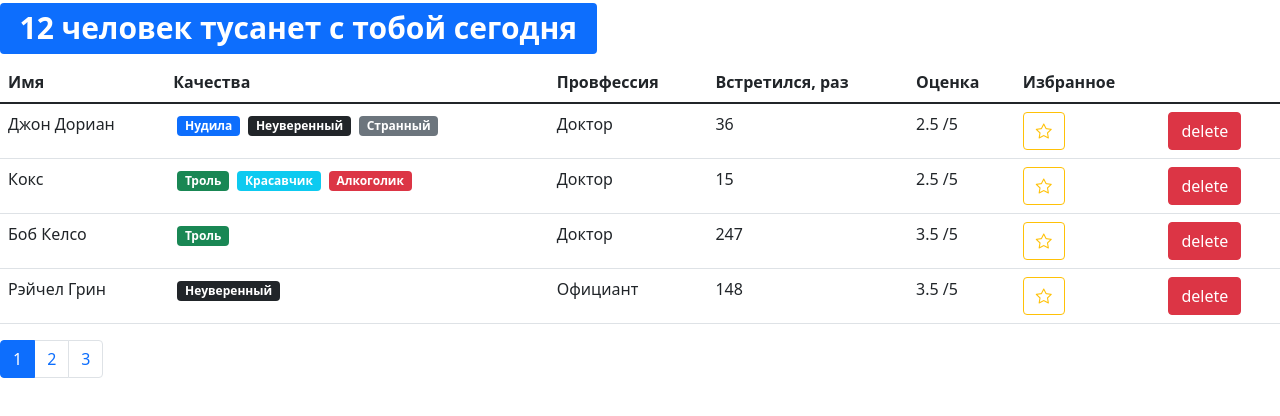
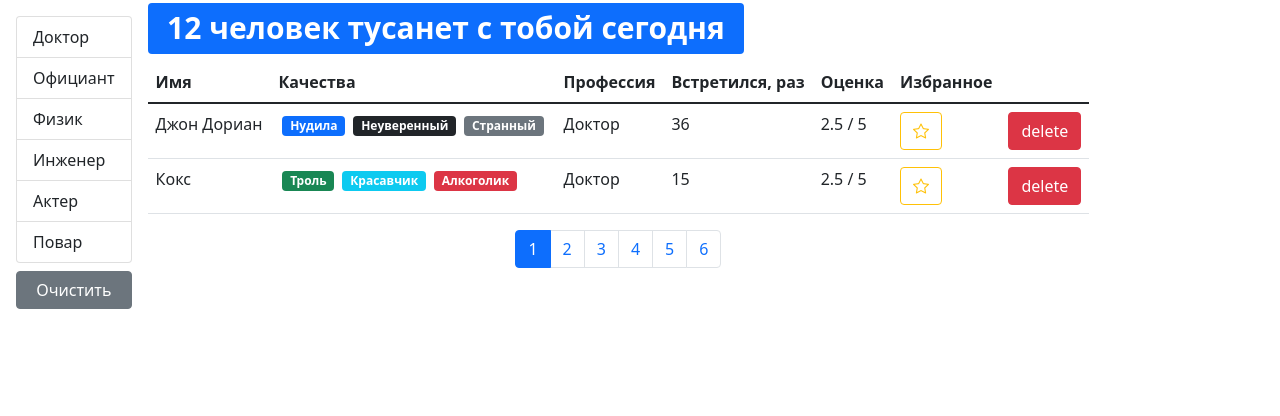
Before and after one commit to SmuggedJerry/fast-company, a React (Create React App) app: page / in a window 1280 px wide. Shown: the top 416 px of the page. Built offline with nearby package versions, Linux system fonts and the light colour scheme.

Commit message:
done HW_4

```diff
--- a/src/app/App.js
+++ b/src/app/App.js
@@ -1,10 +1,14 @@
-import React, { useState } from "react";
+import React, { useState, useEffect } from "react";
 import Users from "./components/users";
-import SearchStatus from "./components/searchStatus";
 import api from "./api";
 
 function App() {
-    const [users, setUsers] = useState(api.users.fetchAll());
+    const [users, setUsers] = useState([]);
+
+    useEffect(() => {
+        api.users.fetchAll().then((data) => setUsers(data));
+    }, []);
+
     const handleDelete = (userId) => {
         setUsers(users.filter((user) => user._id !== userId));
     };
@@ -21,7 +25,6 @@
     };
     return (
         <div>
-            <SearchStatus length={users.length} />
             <Users
                 onDelete={handleDelete}
                 onToggleBookMark={handleToggleBookMark}
--- /dev/null
+++ b/src/app/api/fake.api/professions.api.js
@@ -0,0 +1,26 @@
+export const professionsObject = {
+    doctor: { _id: "67rdca3eeb7f6fgeed471818", name: "Доктор" },
+    waiter: { _id: "67rdca3eeb7f6fgeed471820", name: "Официант" },
+    physics: { _id: "67rdca3eeb7f6fgeed471814", name: "Физик" },
+    engineer: { _id: "67rdca3eeb7f6fgeed471822", name: "Инженер" },
+    actor: { _id: "67rdca3eeb7f6fgeed471824", name: "Актер" },
+    cook: { _id: "67rdca3eeb7f6fgeed471829", name: "Повар" }
+};
+export const professions = [
+    { _id: "67rdca3eeb7f6fgeed471818", name: "Доктор" },
+    { _id: "67rdca3eeb7f6fgeed471820", name: "Официант" },
+    { _id: "67rdca3eeb7f6fgeed471814", name: "Физик" },
+    { _id: "67rdca3eeb7f6fgeed471822", name: "Инженер" },
+    { _id: "67rdca3eeb7f6fgeed471824", name: "Актер" },
+    { _id: "67rdca3eeb7f6fgeed471829", name: "Повар" }
+];
+const fetchAll = () =>
+    new Promise((resolve) => {
+        window.setTimeout(function () {
+            resolve(professions);
+        }, 2000);
+    });
+
+export default {
+    fetchAll
+};
--- a/src/app/api/fake.api/user.api.js
+++ b/src/app/api/fake.api/user.api.js
@@ -1,11 +1,4 @@
-const professions = {
-    doctor: { _id: "67rdca3eeb7f6fgeed471818", name: "Доктор" },
-    waiter: { _id: "67rdca3eeb7f6fgeed471820", name: "Официант" },
-    physics: { _id: "67rdca3eeb7f6fgeed471814", name: "Физик" },
-    engineer: { _id: "67rdca3eeb7f6fgeed471822", name: "Инженер" },
-    actor: { _id: "67rdca3eeb7f6fgeed471824", name: "Актер" },
-    cook: { _id: "67rdca3eeb7f6fgeed471829", name: "Повар" }
-};
+import { professionsObject as professions } from "./professions.api";
 const qualities = {
     tedious: {
         _id: "67rdca3eeb7f6fgeed471198",
@@ -149,6 +142,14 @@
         bookmark: false
     }
 ];
-export function fetchAll() {
-    return users;
-}
+
+const fetchAll = () =>
+    new Promise((resolve) => {
+        window.setTimeout(function () {
+            resolve(users);
+        }, 2000);
+    });
+
+export default {
+    fetchAll
+};
--- a/src/app/api/index.js
+++ b/src/app/api/index.js
@@ -1,5 +1,7 @@
-import * as users from "./fake.api/user.api";
+import users from "./fake.api/user.api";
+import professions from "./fake.api/professions.api";
 const API = {
-    users
+    users,
+    professions
 };
 export default API;
--- /dev/null
+++ b/src/app/components/groupList.jsx
@@ -0,0 +1,35 @@
+import React from "react";
+import PropTypes from "prop-types";
+
+const GroupList = ({ items, valueProperty, contentProperty, onItemSelect, selectedItem }) => {
+    const itemList = Array.isArray(items) ? items : Object.values(items);
+    return (
+        <ul className="list-group">
+            {itemList.map((item) => (
+                <li
+                    key={item[valueProperty]}
+                    className={"list-group-item" + (selectedItem === item ? " active" : "")}
+                    onClick={() => onItemSelect(item)}
+                    role="button"
+                >
+                    {item[contentProperty]}
+                </li>
+            ))}
+        </ul>
+    );
+};
+
+GroupList.defaultProps = {
+    valueProperty: "_id",
+    contentProperty: "name"
+};
+
+GroupList.propTypes = {
+    items: PropTypes.oneOfType([PropTypes.array, PropTypes.object]),
+    valueProperty: PropTypes.string.isRequired,
+    contentProperty: PropTypes.string.isRequired,
+    onItemSelect: PropTypes.func.isRequired,
+    selectedItem: PropTypes.object
+};
+
+export default GroupList;
--- a/src/app/components/user.jsx
+++ b/src/app/components/user.jsx
@@ -26,7 +26,7 @@
             <td>{profession.name}</td>
             <td>{completedMeetings}</td>
             <td>
-                {rate} /{maxRate}
+                {rate} / {maxRate}
             </td>
             <td>
                 <BookMark
--- a/src/app/components/users.jsx
+++ b/src/app/components/users.jsx
@@ -1,27 +1,66 @@
-import React, { useState } from "react";
+import React, { useState, useEffect } from "react";
 import User from "./user";
 import Pagination from "./pagination";
 import PropTypes from "prop-types";
 import { paginate } from "../utils/paginate";
-const Users = ({ users, ...rest }) => {
-    const count = users.length;
-    const pageSize = 4;
+import GroupList from "./groupList";
+import api from "../api";
+import SearchStatus from "./searchStatus";
+
+const Users = ({ users: allUsers, ...rest }) => {
     const [currentPage, setCurrentPage] = useState(1);
+    const [professions, setProfessions] = useState();
+    const [selectedProf, setSelectedProf] = useState();
+    const pageSize = 2;
+
+    useEffect(() => {
+        api.professions.fetchAll().then((data) => setProfessions(data));
+    }, []);
+
+    useEffect(() => {
+        setCurrentPage(1);
+    }, [selectedProf]);
+
+    const handleProfessionSelect = item => {
+        setSelectedProf(item);
+    };
+
     const handlePageChange = (pageIndex) => {
-        console.log(pageIndex);
         setCurrentPage(pageIndex);
     };
-    const userCrop = paginate(users, currentPage, pageSize);
+
+    const filteredUsers = selectedProf
+        ? allUsers.filter((user) => JSON.stringify(user.profession) === JSON.stringify(selectedProf))
+        : allUsers;
+
+    const count = filteredUsers.length;
+    const usersCrop = paginate(filteredUsers, currentPage, pageSize);
+
+    const clearFilter = () => {
+        setSelectedProf();
+    };
 
     return (
-        <>
+        <div className="d-flex">
+            {professions && (
+                <div className="d-flex flex-column flex-shrink-0 p-3">
+                    <GroupList
+                        selectedItem={selectedProf}
+                        items={professions}
+                        onItemSelect={handleProfessionSelect}
+                    />
+                    <button className="btn btn-secondary mt-2" onClick={clearFilter}>Очистить</button>
+                </div>
+            )}
+            <div className="d-flex flex-column">
+                <SearchStatus length={count} />
                 {count > 0 && (
                     <table className="table">
                         <thead>
                             <tr>
                                 <th scope="col">Имя</th>
                                 <th scope="col">Качества</th>
-                            <th scope="col">Провфессия</th>
+                                <th scope="col">Профессия</th>
                                 <th scope="col">Встретился, раз</th>
                                 <th scope="col">Оценка</th>
                                 <th scope="col">Избранное</th>
@@ -29,10 +68,10 @@
                             </tr>
                         </thead>
                         <tbody>
-                        {userCrop.map((user) => (
+                            {usersCrop.map((user) => (
                                 <User
                                     key={user._id}
-                                users={users}
+                                    users={allUsers}
                                     {...rest}
                                     {...user}
                                 />
@@ -40,13 +79,16 @@
                         </tbody>
                     </table>
                 )}
+                <div className="d-flex justify-content-center">
                     <Pagination
                         itemsCount={count}
                         pageSize={pageSize}
                         currentPage={currentPage}
                         onPageChange={handlePageChange}
                     />
-        </>
+                </div>
+            </div>
+        </div>
     );
 };
 
```
Also changed, not shown: .eslintrc.js. Lines whose indentation alone changed are shown as unchanged.
